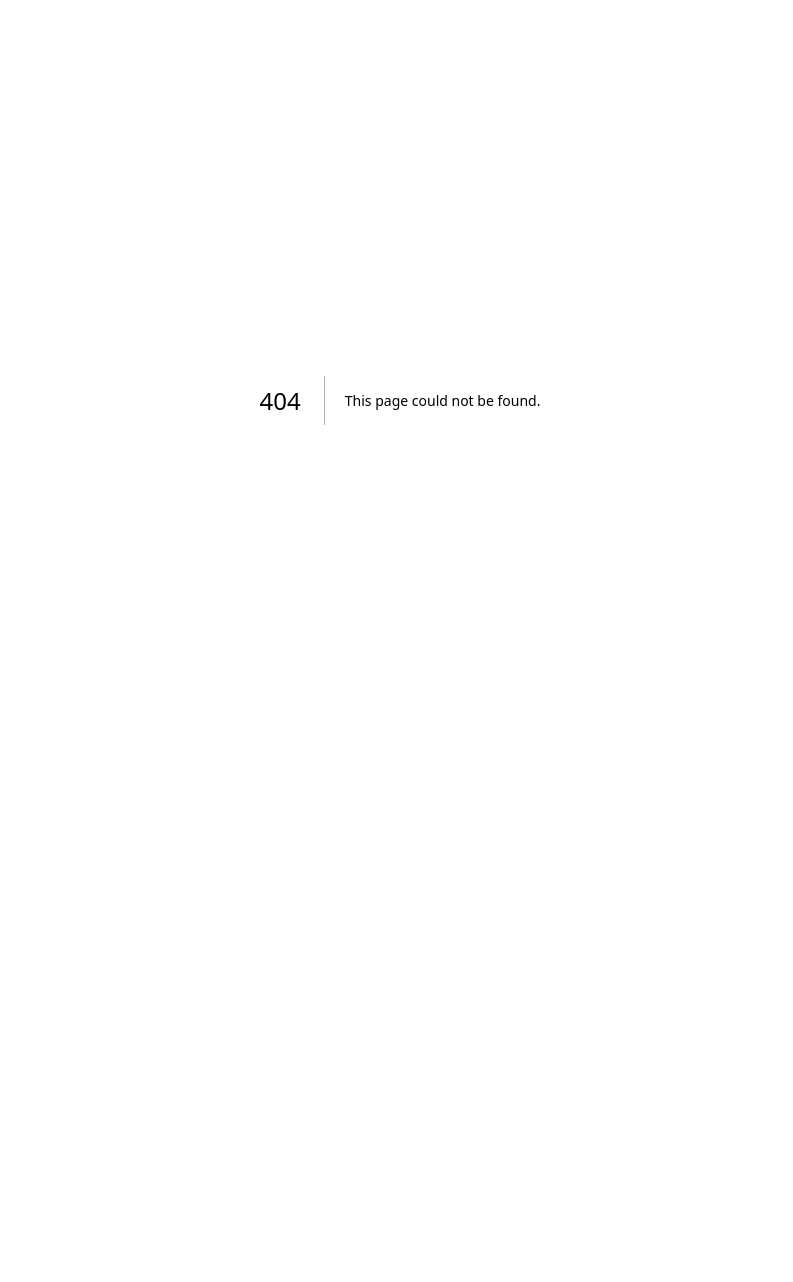
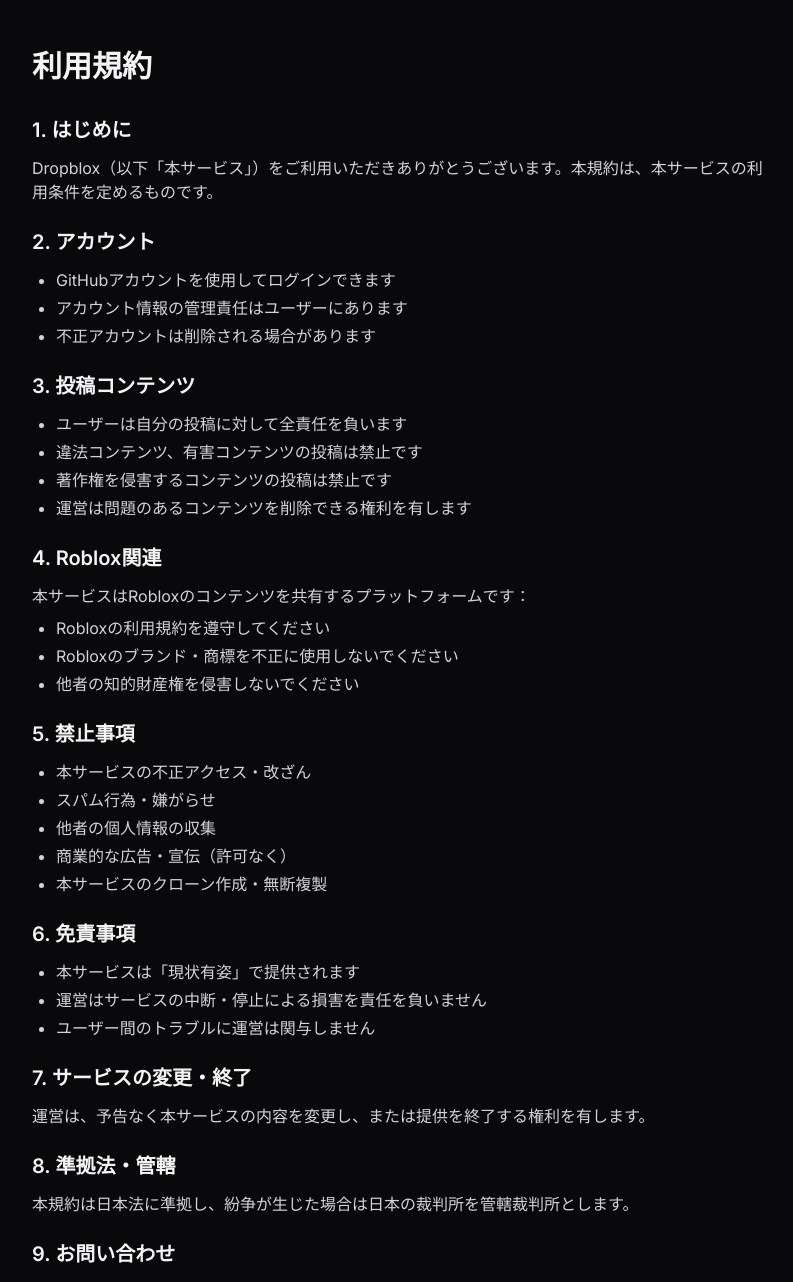
Before and after one commit to k153636/dropblox, a Next.js app: page /terms in a window 1280 px wide. Before the commit this address had no page. Shown: the top 1282 px of the page, without its empty margins (240-1033 px from the left). Before the commit the page ends 800 px from the top, so only its background shows below. Built offline with nearby package versions, Linux system fonts and the light colour scheme.

Commit message:
license: migrate from MIT to Dropblox Custom License; add privacy policy and terms of service

```diff
--- /dev/null
+++ b/src/app/privacy/page.tsx
@@ -0,0 +1,69 @@
+export const metadata = {
+  title: "プライバシーポリシー | Dropblox",
+  description: "Dropbloxのプライバシーポリシー",
+};
+
+export default function PrivacyPage() {
+  return (
+    <main className="min-h-screen bg-zinc-950 text-zinc-100">
+      <div className="max-w-3xl mx-auto px-4 py-12">
+        <h1 className="text-3xl font-bold mb-8">プライバシーポリシー</h1>
+
+        <div className="space-y-6 text-zinc-300">
+          <section>
+            <h2 className="text-xl font-semibold mb-3 text-zinc-100">1. 収集する情報</h2>
+            <p>Dropbloxでは、以下の情報を収集します：</p>
+            <ul className="list-disc ml-6 mt-2 space-y-1">
+              <li><strong>GitHubアカウント情報</strong>: ユーザー名、アバターURL、GitHub ID（認証目的）</li>
+              <li><strong>Robloxゲーム情報</strong>: 投稿されたゲームのURL、タイトル、説明、サムネイル</li>
+              <li><strong>ユーザー生成コンテンツ</strong>: 投稿、コメント、いいねの履歴</li>
+              <li><strong>技術情報</strong>: IPアドレス、ブラウザ情報（セキュリティ・分析目的）</li>
+            </ul>
+          </section>
+
+          <section>
+            <h2 className="text-xl font-semibold mb-3 text-zinc-100">2. 情報の利用目的</h2>
+            <ul className="list-disc ml-6 space-y-1">
+              <li>ユーザー認証とアカウント管理</li>
+              <li>サービスの提供・改善</li>
+              <li>不正利用の防止</li>
+              <li>お問い合わせ対応</li>
+            </ul>
+          </section>
+
+          <section>
+            <h2 className="text-xl font-semibold mb-3 text-zinc-100">3. 情報の第三者提供</h2>
+            <p>以下の場合を除き、第三者に個人情報を提供しません：</p>
+            <ul className="list-disc ml-6 mt-2 space-y-1">
+              <li>ユーザーの同意がある場合</li>
+              <li>法的要請がある場合</li>
+              <li>サービス提供に必要な範囲での業務委託先</li>
+            </ul>
+          </section>
+
+          <section>
+            <h2 className="text-xl font-semibold mb-3 text-zinc-100">4. データの保持期間</h2>
+            <p>ユーザーアカウントがアクティブな間、および法的義務を履行するために必要な期間、データを保持します。アカウント削除を希望する場合は、お問い合わせください。</p>
+          </section>
+
+          <section>
+            <h2 className="text-xl font-semibold mb-3 text-zinc-100">5. セキュリティ</h2>
+            <p>Supabaseを使用し、業界標準のセキュリティ対策を実施しています。ただし、インターネット上の送信は100%安全とは限りません。</p>
+          </section>
+
+          <section>
+            <h2 className="text-xl font-semibold mb-3 text-zinc-100">6. お問い合わせ</h2>
+            <p>プライバシーに関するご質問・ご要望は、以下までご連絡ください：</p>
+            <p className="mt-2">GitHub: <a href="https://github.com/k153636" className="text-emerald-400 hover:underline">@k153636</a></p>
+          </section>
+
+          <section>
+            <h2 className="text-xl font-semibold mb-3 text-zinc-100">7. 改定</h2>
+            <p>本ポリシーは随時改定される場合があります。改定後は本ページに掲載された時点で効力を生じます。</p>
+            <p className="mt-2 text-zinc-400">最終更新日: 2025年4月9日</p>
+          </section>
+        </div>
+      </div>
+    </main>
+  );
+}
--- /dev/null
+++ b/src/app/terms/page.tsx
@@ -0,0 +1,92 @@
+export const metadata = {
+  title: "利用規約 | Dropblox",
+  description: "Dropbloxの利用規約",
+};
+
+export default function TermsPage() {
+  return (
+    <main className="min-h-screen bg-zinc-950 text-zinc-100">
+      <div className="max-w-3xl mx-auto px-4 py-12">
+        <h1 className="text-3xl font-bold mb-8">利用規約</h1>
+
+        <div className="space-y-6 text-zinc-300">
+          <section>
+            <h2 className="text-xl font-semibold mb-3 text-zinc-100">1. はじめに</h2>
+            <p>Dropblox（以下「本サービス」）をご利用いただきありがとうございます。本規約は、本サービスの利用条件を定めるものです。</p>
+          </section>
+
+          <section>
+            <h2 className="text-xl font-semibold mb-3 text-zinc-100">2. アカウント</h2>
+            <ul className="list-disc ml-6 space-y-1">
+              <li>GitHubアカウントを使用してログインできます</li>
+              <li>アカウント情報の管理責任はユーザーにあります</li>
+              <li>不正アカウントは削除される場合があります</li>
+            </ul>
+          </section>
+
+          <section>
+            <h2 className="text-xl font-semibold mb-3 text-zinc-100">3. 投稿コンテンツ</h2>
+            <ul className="list-disc ml-6 space-y-1">
+              <li>ユーザーは自分の投稿に対して全責任を負います</li>
+              <li>違法コンテンツ、有害コンテンツの投稿は禁止です</li>
+              <li>著作権を侵害するコンテンツの投稿は禁止です</li>
+              <li>運営は問題のあるコンテンツを削除できる権利を有します</li>
+            </ul>
+          </section>
+
+          <section>
+            <h2 className="text-xl font-semibold mb-3 text-zinc-100">4. Roblox関連</h2>
+            <p>本サービスはRobloxのコンテンツを共有するプラットフォームです：</p>
+            <ul className="list-disc ml-6 mt-2 space-y-1">
+              <li>Robloxの利用規約を遵守してください</li>
+              <li>Robloxのブランド・商標を不正に使用しないでください</li>
+              <li>他者の知的財産権を侵害しないでください</li>
+            </ul>
+          </section>
+
+          <section>
+            <h2 className="text-xl font-semibold mb-3 text-zinc-100">5. 禁止事項</h2>
+            <ul className="list-disc ml-6 space-y-1">
+              <li>本サービスの不正アクセス・改ざん</li>
+              <li>スパム行為・嫌がらせ</li>
+              <li>他者の個人情報の収集</li>
+              <li>商業的な広告・宣伝（許可なく）</li>
+              <li>本サービスのクローン作成・無断複製</li>
+            </ul>
+          </section>
+
+          <section>
+            <h2 className="text-xl font-semibold mb-3 text-zinc-100">6. 免責事項</h2>
+            <ul className="list-disc ml-6 space-y-1">
+              <li>本サービスは「現状有姿」で提供されます</li>
+              <li>運営はサービスの中断・停止による損害を責任を負いません</li>
+              <li>ユーザー間のトラブルに運営は関与しません</li>
+            </ul>
+          </section>
+
+          <section>
+            <h2 className="text-xl font-semibold mb-3 text-zinc-100">7. サービスの変更・終了</h2>
+            <p>運営は、予告なく本サービスの内容を変更し、または提供を終了する権利を有します。</p>
+          </section>
+
+          <section>
+            <h2 className="text-xl font-semibold mb-3 text-zinc-100">8. 準拠法・管轄</h2>
+            <p>本規約は日本法に準拠し、紛争が生じた場合は日本の裁判所を管轄裁判所とします。</p>
+          </section>
+
+          <section>
+            <h2 className="text-xl font-semibold mb-3 text-zinc-100">9. お問い合わせ</h2>
+            <p>本規約に関するご質問は、以下までご連絡ください：</p>
+            <p className="mt-2">GitHub: <a href="https://github.com/k153636" className="text-emerald-400 hover:underline">@k153636</a></p>
+          </section>
+
+          <section>
+            <h2 className="text-xl font-semibold mb-3 text-zinc-100">10. 改定</h2>
+            <p>本規約は随時改定される場合があります。改定後は本ページに掲載された時点で効力を生じます。</p>
+            <p className="mt-2 text-zinc-400">最終更新日: 2025年4月9日</p>
+          </section>
+        </div>
+      </div>
+    </main>
+  );
+}
```
Also changed, not shown: 2 other files (tests, documents, lock files or other folders).
